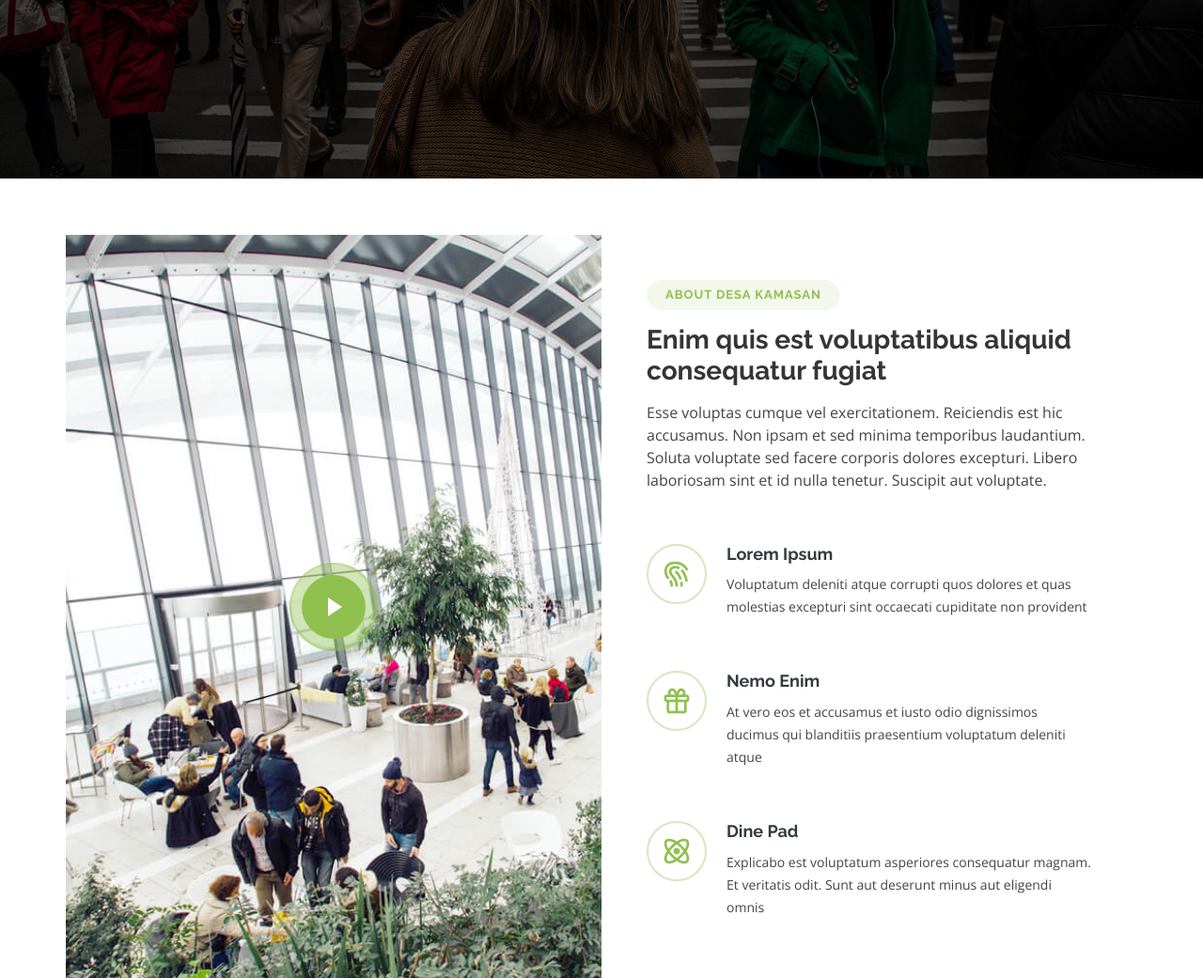
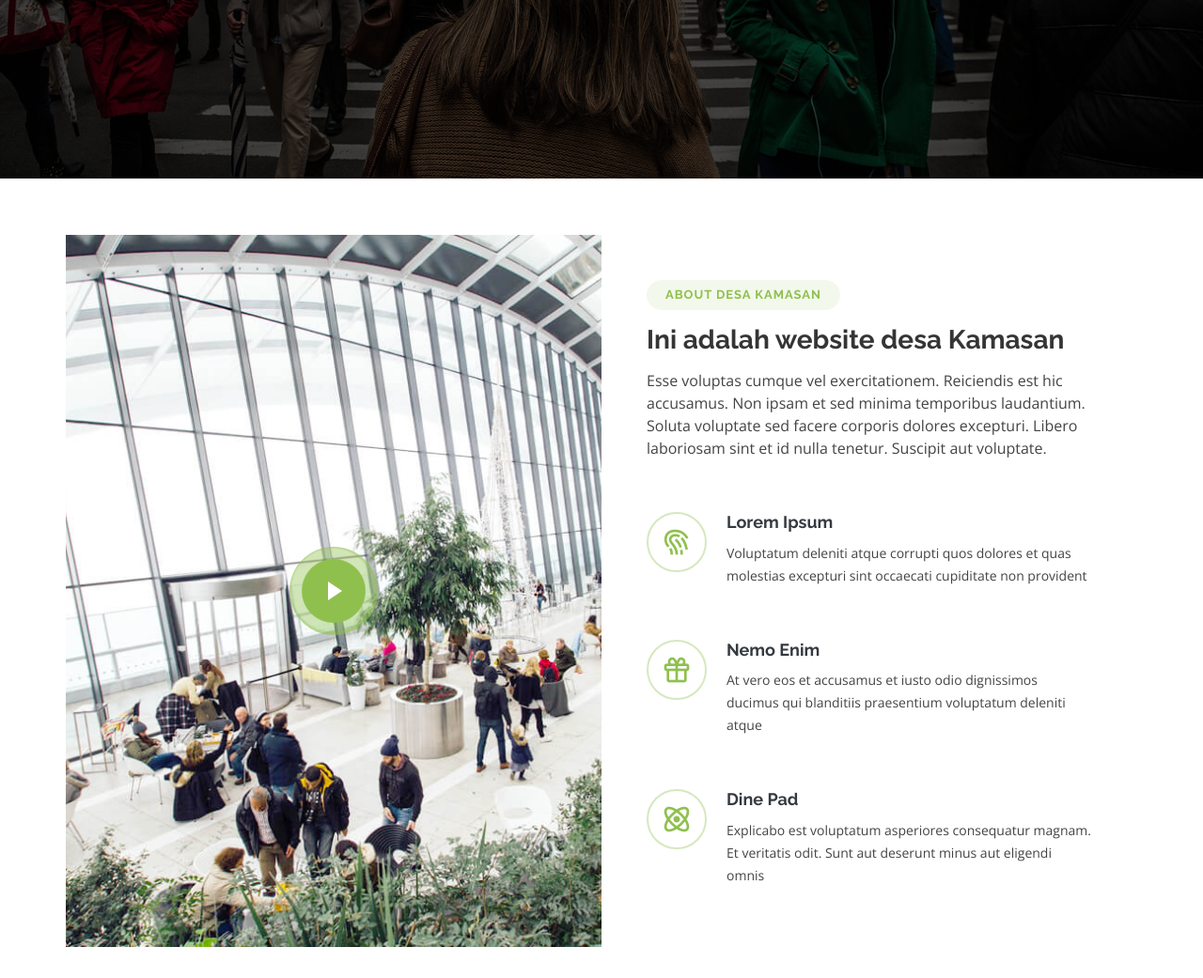
Before and after one commit to Donostia12/desakamasan, a Laravel app: page / in a window 1280 px wide. Shown: the part 561-1602 px from the top of the page at 94% size. Run offline with Laravel 10, Linux system fonts and the light colour scheme.

Commit message:
ubahdeskripsi

```diff
--- a/resources/views/Client/home.blade.php
+++ b/resources/views/Client/home.blade.php
@@ -139,7 +139,7 @@
           <div class="col-xl-6 col-lg-6 d-flex flex-column align-items-stretch justify-content-center py-5 px-lg-5">
             <div class="box-heading" data-aos="fade-up">
               <h4>About Desa Kamasan</h4>
-              <h3>Enim quis est voluptatibus aliquid consequatur fugiat</h3>
+              <h3>Ini adalah website desa Kamasan</h3>
               <p>Esse voluptas cumque vel exercitationem. Reiciendis est hic accusamus. Non ipsam et sed minima temporibus laudantium. Soluta voluptate sed facere corporis dolores excepturi. Libero laboriosam sint et id nulla tenetur. Suscipit aut voluptate.</p>
             </div>
 
```
